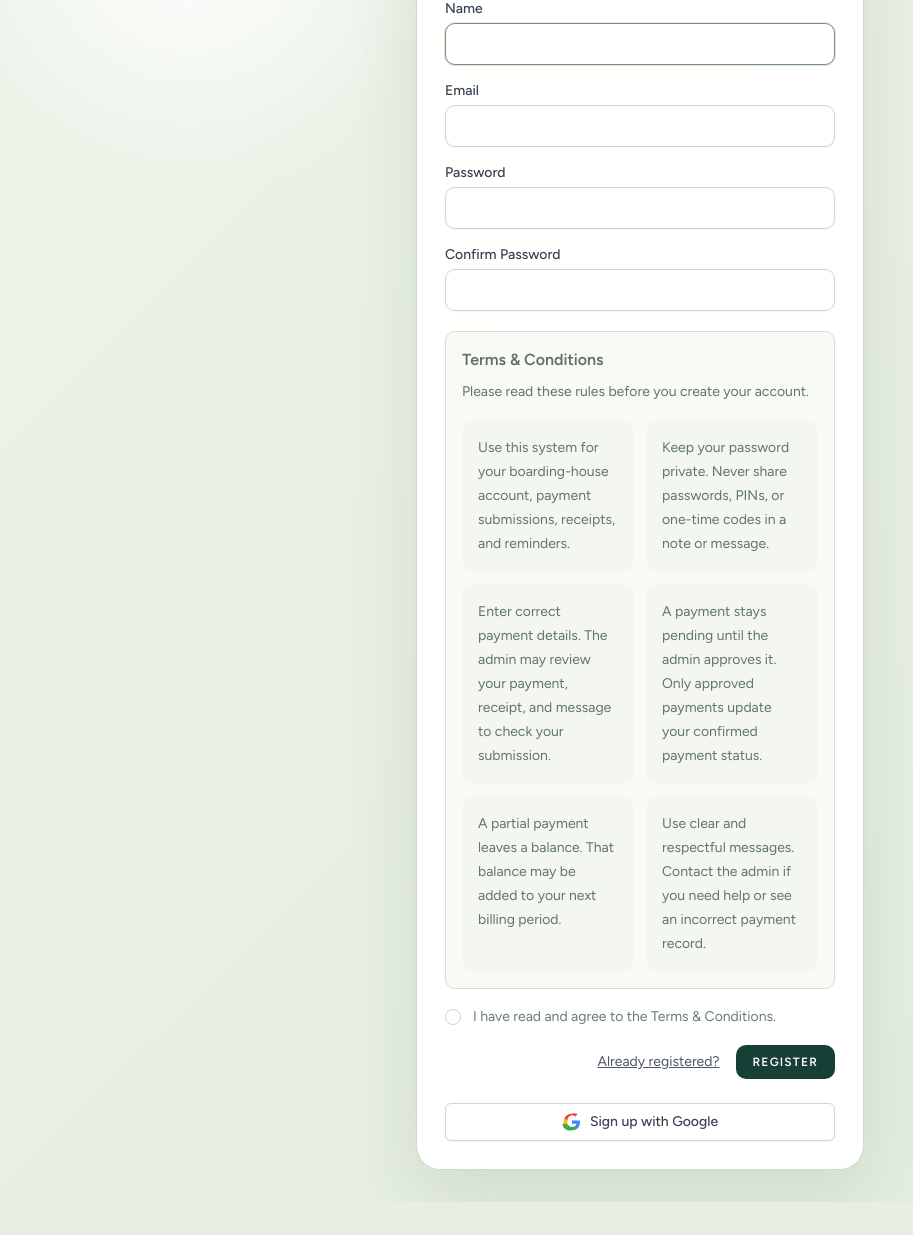
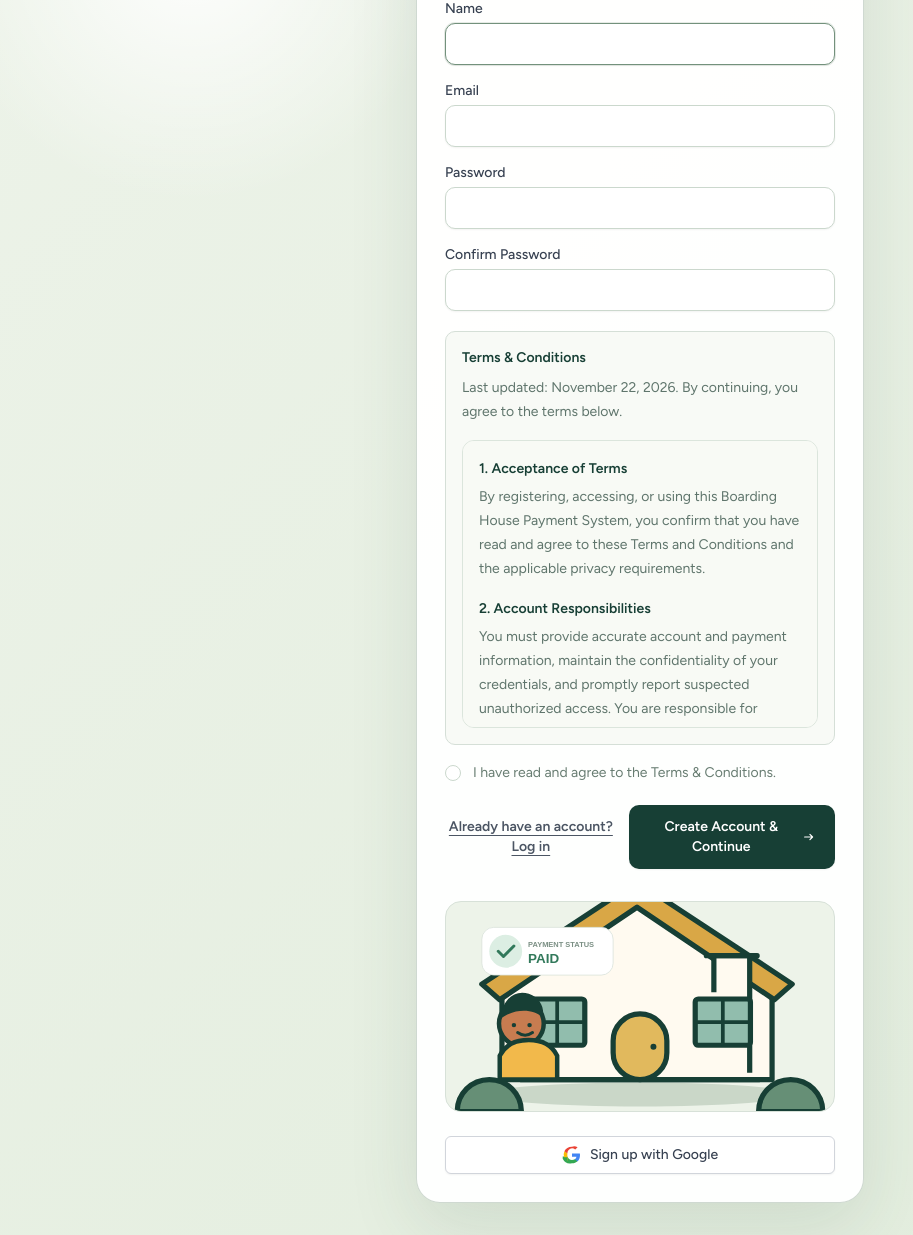
Before and after one commit to kerbyverador-afk/kerby, a Laravel app: page /register in a window 1280 px wide. Shown: the part 230-1465 px from the top of the page, without its empty margins (0-913 px from the left). Before the commit the page ends 1431 px from the top, so only its background shows below. Run offline with Laravel 12, Linux system fonts and the light colour scheme; style sheets or scripts are compiled from the project's sources.

Commit message:
Initial 2 Changes

```diff
--- a/resources/views/auth/register.blade.php
+++ b/resources/views/auth/register.blade.php
@@ -51,9 +51,9 @@
         </div>
 
         <div id="terms-agreement" class="mt-5">
-            <details class="terms-details rounded-xl p-4" open>
-                <summary>Terms &amp; Conditions</summary>
-                <p class="mt-2 text-sm leading-6 text-[#5f756c]">Please read these rules before you create your account.</p>
+            <details class="terms-details rounded-xl border border-[#dbe5dc] p-4" open>
+                <summary class="cursor-pointer text-sm font-extrabold text-[#173f35]">Terms &amp; Conditions</summary>
+                <p class="mt-2 text-sm leading-6 text-[#5f756c]">Last updated: November 22, 2026. By continuing, you agree to the terms below.</p>
                 <x-terms-and-conditions />
             </details>
             <label for="terms" class="mt-4 flex items-start gap-3 text-sm leading-6 text-[#687d72]">
@@ -63,16 +63,21 @@
             <x-input-error :messages="$errors->get('terms')" class="mt-2" />
         </div>
 
-        <div class="flex items-center justify-end mt-4">
-            <a class="underline text-sm text-gray-600 hover:text-gray-900 rounded-md focus:outline-none focus:ring-2 focus:ring-offset-2 focus:ring-indigo-500" href="{{ route('login') }}">
-                {{ __('Already registered?') }}
+        <div class="mt-5 flex flex-col-reverse gap-3 sm:flex-row sm:items-center sm:justify-between">
+            <a class="text-center text-sm font-semibold text-gray-600 underline underline-offset-4 hover:text-gray-900" href="{{ route('login') }}">
+                {{ __('Already have an account? Log in') }}
             </a>
 
-            <x-primary-button class="ms-4">
-                {{ __('Register') }}
-            </x-primary-button>
+            <button type="submit" class="inline-flex min-h-11 items-center justify-center gap-2 rounded-lg bg-[#173f35] px-5 py-3 text-sm font-extrabold text-white shadow-sm">
+                Create Account &amp; Continue
+                <svg class="h-4 w-4" viewBox="0 0 20 20" fill="none" aria-hidden="true">
+                    <path d="M4 10h12m-4-4 4 4-4 4" stroke="currentColor" stroke-width="1.8" stroke-linecap="round" stroke-linejoin="round" />
+                </svg>
+            </button>
         </div>
     </form>
+
+    <x-boarding-payment-illustration />
 
     <div class="mt-6">
         <a href="{{ route('auth.google') }}" class="inline-flex w-full items-center justify-center gap-2 rounded-md border border-gray-300 bg-white px-4 py-2 text-sm font-medium text-gray-700 shadow-sm transition hover:bg-gray-50 focus:outline-none focus:ring-2 focus:ring-indigo-500 focus:ring-offset-2">
--- /dev/null
+++ b/resources/views/components/boarding-payment-illustration.blade.php
@@ -0,0 +1,39 @@
+<div class="mt-8 overflow-hidden rounded-2xl border border-[#d7e1d8] bg-[#edf3e9]" aria-label="Boarding house payment status illustration">
+    <svg viewBox="0 0 520 280" class="h-auto w-full" fill="none" role="img" aria-label="Illustration of a boarding house and paid payment status">
+        <ellipse cx="260" cy="258" rx="205" ry="16" fill="#9eb39f" fill-opacity=".45" />
+        <path d="M75 238V105l181-122 181 122v133H75Z" fill="#fffaf0" stroke="#173f35" stroke-width="7" stroke-linejoin="round" />
+        <path d="M48 110 256-27l208 137-24 21L256 7 72 131l-24-21Z" fill="#d9a746" stroke="#173f35" stroke-width="7" stroke-linejoin="round" />
+        <path d="M359 121V72h48v157" fill="#fffaf0" stroke="#173f35" stroke-width="7" stroke-linejoin="round" />
+        <path d="M349 72h68" stroke="#173f35" stroke-width="7" stroke-linecap="round" />
+
+        <rect x="224" y="150" width="72" height="88" rx="36" fill="#e1b95d" stroke="#173f35" stroke-width="7" />
+        <circle cx="278" cy="194" r="4" fill="#173f35" />
+
+        <g stroke="#173f35" stroke-width="7" stroke-linejoin="round">
+            <rect x="112" y="130" width="74" height="62" rx="4" fill="#91bdad" />
+            <path d="M149 130v62M112 161h74" stroke-width="5" />
+            <rect x="334" y="130" width="74" height="62" rx="4" fill="#91bdad" />
+            <path d="M371 130v62M334 161h74" stroke-width="5" />
+        </g>
+
+        <path d="M100 238h320" stroke="#173f35" stroke-width="7" stroke-linecap="round" />
+        <path d="M58 238c-24 0-43 19-43 43h86c0-24-19-43-43-43ZM462 238c-24 0-43 19-43 43h86c0-24-19-43-43-43Z" fill="#668f76" stroke="#173f35" stroke-width="7" />
+
+        <g>
+            <circle cx="101" cy="163" r="30" fill="#c77c50" stroke="#173f35" stroke-width="6" />
+            <path d="M72 157c4-26 19-40 39-34 15 5 21 18 19 32-13-12-38-13-58 2Z" fill="#173f35" />
+            <circle cx="91" cy="165" r="3" fill="#173f35" />
+            <circle cx="112" cy="165" r="3" fill="#173f35" />
+            <path d="M96 175c7 5 13 5 20 0" stroke="#173f35" stroke-width="4" stroke-linecap="round" />
+            <path d="M72 206c7-14 20-21 39-21 18 0 31 7 38 21v32H72v-32Z" fill="#f2b94b" stroke="#173f35" stroke-width="6" />
+        </g>
+
+        <g transform="translate(48 34)">
+            <rect width="176" height="64" rx="16" fill="#fff" stroke="#d7e1d8" />
+            <circle cx="32" cy="32" r="22" fill="#dceee3" />
+            <path d="m22 32 7 7 14-14" stroke="#32795b" stroke-width="4" stroke-linecap="round" stroke-linejoin="round" />
+            <text x="62" y="26" fill="#7b8f84" font-family="Arial, sans-serif" font-size="10" font-weight="700">PAYMENT STATUS</text>
+            <text x="62" y="48" fill="#32795b" font-family="Arial, sans-serif" font-size="18" font-weight="800">PAID</text>
+        </g>
+    </svg>
+</div>
--- a/resources/views/components/terms-and-conditions.blade.php
+++ b/resources/views/components/terms-and-conditions.blade.php
@@ -1,8 +1,30 @@
-<ol class="mt-4 grid gap-3 md:grid-cols-2">
-    <li class="rounded-xl bg-[#f4f7ef] p-4 text-sm leading-6 text-[#5f756c]">Use this system for your boarding-house account, payment submissions, receipts, and reminders.</li>
-    <li class="rounded-xl bg-[#f4f7ef] p-4 text-sm leading-6 text-[#5f756c]">Keep your password private. Never share passwords, PINs, or one-time codes in a note or message.</li>
-    <li class="rounded-xl bg-[#f4f7ef] p-4 text-sm leading-6 text-[#5f756c]">Enter correct payment details. The admin may review your payment, receipt, and message to check your submission.</li>
-    <li class="rounded-xl bg-[#f4f7ef] p-4 text-sm leading-6 text-[#5f756c]">A payment stays pending until the admin approves it. Only approved payments update your confirmed payment status.</li>
-    <li class="rounded-xl bg-[#f4f7ef] p-4 text-sm leading-6 text-[#5f756c]">A partial payment leaves a balance. That balance may be added to your next billing period.</li>
-    <li class="rounded-xl bg-[#f4f7ef] p-4 text-sm leading-6 text-[#5f756c]">Use clear and respectful messages. Contact the admin if you need help or see an incorrect payment record.</li>
-</ol>
+<div class="mt-4 max-h-72 space-y-4 overflow-y-auto rounded-xl border border-[#dbe5dc] bg-[#f8faf5] p-4 text-sm leading-6 text-[#5f756c]">
+    <section>
+        <h3 class="font-extrabold text-[#173f35]">1. Acceptance of Terms</h3>
+        <p class="mt-1">By registering, accessing, or using this Boarding House Payment System, you confirm that you have read and agree to these Terms and Conditions and the applicable privacy requirements.</p>
+    </section>
+    <section>
+        <h3 class="font-extrabold text-[#173f35]">2. Account Responsibilities</h3>
+        <p class="mt-1">You must provide accurate account and payment information, maintain the confidentiality of your credentials, and promptly report suspected unauthorized access. You are responsible for activity performed through your account.</p>
+    </section>
+    <section>
+        <h3 class="font-extrabold text-[#173f35]">3. Payment Submissions and Verification</h3>
+        <p class="mt-1">Submitting a receipt or payment reference does not automatically confirm payment. An administrator must review and approve the submission. Pending or rejected transactions do not represent a confirmed payment.</p>
+    </section>
+    <section>
+        <h3 class="font-extrabold text-[#173f35]">4. Records and Balances</h3>
+        <p class="mt-1">Payment records, balances, notices, and approval status are provided for account administration and may be updated following verification. Partial payments may leave an outstanding balance that may carry forward to the next billing period.</p>
+    </section>
+    <section>
+        <h3 class="font-extrabold text-[#173f35]">5. Privacy and Security</h3>
+        <p class="mt-1">Account, payment, and communication information is used to operate and administer the boarding-house service. Use the system lawfully and do not upload false, abusive, confidential, or misleading information.</p>
+    </section>
+    <section>
+        <h3 class="font-extrabold text-[#173f35]">6. Acceptable Use and Suspension</h3>
+        <p class="mt-1">Do not attempt unauthorized access, interference, misuse, or disruption of the system. The administrator may restrict or suspend access when necessary to protect records, users, or system integrity.</p>
+    </section>
+    <section>
+        <h3 class="font-extrabold text-[#173f35]">7. Availability and Changes</h3>
+        <p class="mt-1">Service availability and features may change for maintenance or operational reasons. Updated terms may be posted in the system; continued use after an update constitutes acceptance of the revised terms.</p>
+    </section>
+</div>
```
Also changed, not shown: app/Http/Controllers/Auth/GoogleAuthController.php (+15 -3 lines), resources/views/auth/login.blade.php (+3 -16 lines), tests/Feature/Auth/GoogleAuthenticationTest.php (+82 -1 lines), tests/Feature/Auth/RegistrationTest.php (+2 -1 lines).
